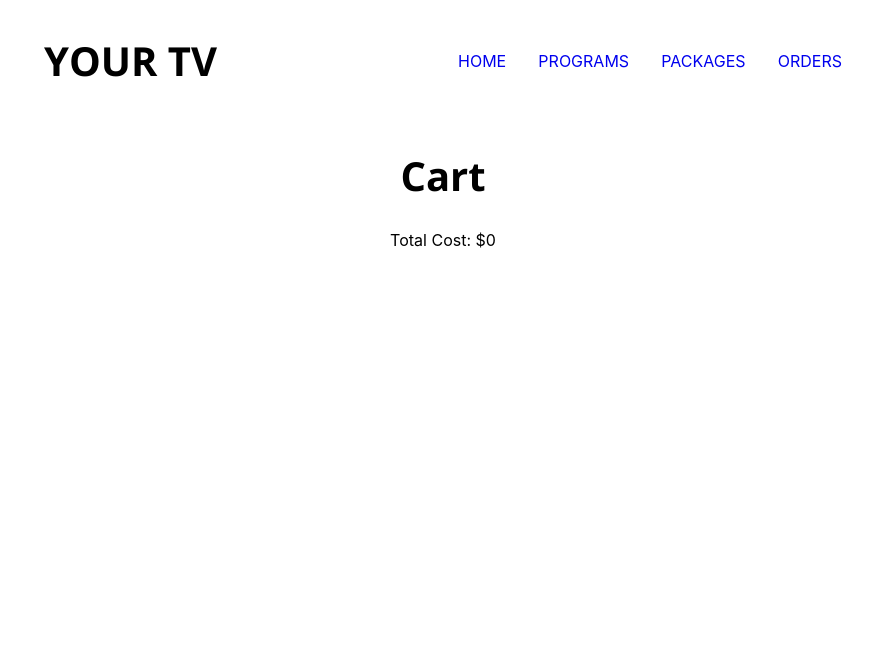
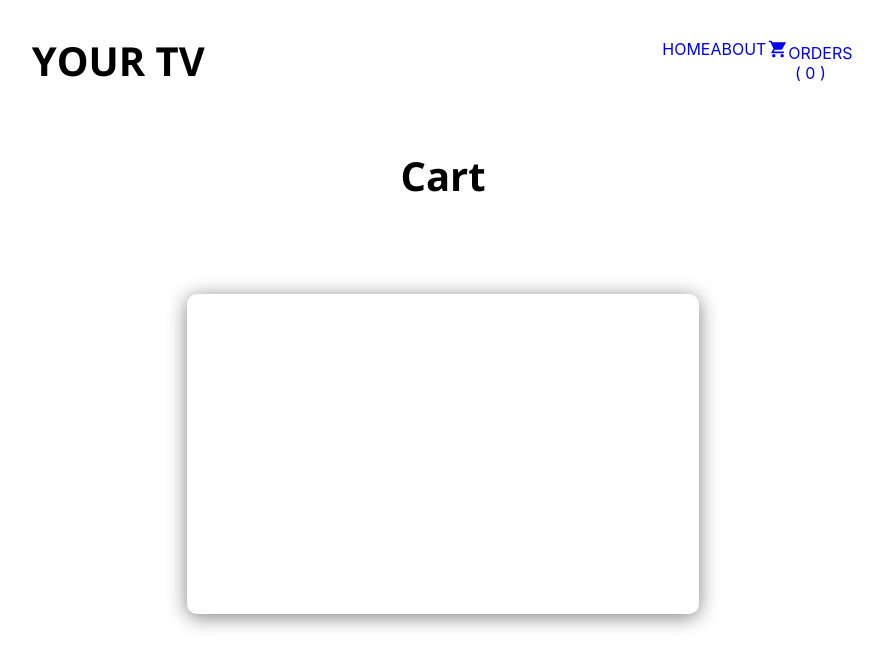
Before and after one commit to SteTheDiver/react-tv-app, a React (Create React App) app: page /orders in a window 1280 px wide. Shown: the top 668 px of the page, without its empty margins (197-1080 px from the left). Built offline with nearby package versions, Linux system fonts and the light colour scheme.

Commit message:
Deleted pages for package and progrmas, added page about, added styling

```diff
--- a/package.json
+++ b/package.json
@@ -4,6 +4,7 @@
   "private": true,
   "dependencies": {
     "@material-ui/core": "^4.11.3",
+    "@material-ui/icons": "^4.11.2",
     "@testing-library/jest-dom": "^5.11.9",
     "@testing-library/react": "^11.2.5",
     "@testing-library/user-event": "^12.7.0",
--- a/src/App.css
+++ b/src/App.css
@@ -7,12 +7,12 @@
 
 nav {
   display: flex;
-  justify-content: space-evenly;
+  justify-content: space-around;
   align-items: center;
 }
 
 .links {
-  width: 30%;
+  width: 15%;
   display: flex;
   justify-content: space-between;
 }
@@ -52,11 +52,6 @@ p {
   justify-content: space-evenly;
 }
 
-nav {
-  display: flex;
-  justify-content: space-evenly;
-}
-
 main {
   background: linear-gradient(
     0deg,
@@ -70,7 +65,7 @@ main {
   padding-top: 0.1em;
 }
 
-.program {
+.programs__container {
   padding: 0 8em;
   justify-content: flex-start;
   display: flex;
@@ -86,25 +81,70 @@ img {
   margin-top: -20px;
 }
 
-.legend {
-  display: flex;
-  justify-content: space-around;
-  margin-top: -3.5em;
-}
+/* Orders */
 
 .confirmation {
   margin-bottom: 1em;
 }
 
-.product {
+.cart__container {
+  display: flex;
+  flex-direction: column;
+  align-items: center;
+  padding-bottom: 50px;
+}
+
+.cart {
+  min-height: 40vh;
+  max-height: fit-content;
+  box-shadow: 0px 3px 20px gray;
+  flex-wrap: wrap;
+  border-radius: 10px;
+  width: 40vw;
+  margin: 4em 10em;
+  padding-top: 4em;
+}
+
+.orders {
   display: flex;
   flex-direction: row;
+  align-items: center;
   justify-content: space-around;
+  border: 0.5px solid grey;
+  margin: 1em 10em;
+  margin-top: 3px;
+}
+
+.btn__delete {
+  padding: 20px 0;
+  /* padding-bottom: 10px; */
+}
+
+.orders h3 {
+  color: black;
+  font-weight: 400;
 }
 
 .product h3 {
   color: black;
 }
+
+h1.about__title {
+  color: black;
+  font-family: "Open Sans", sans-serif;
+  font-weight: 700;
+  font-size: 2.5em;
+}
+
+p.about__text {
+  color: black;
+  font-family: "Open Sans", sans-serif;
+  text-transform: none;
+  font-weight: 400;
+  font-size: 2em;
+}
+
+/* Modal */
 
 .mymodal {
   position: fixed;
@@ -125,22 +165,12 @@ img {
   left: 0;
   right: 0;
   bottom: 0;
-  background-color: rgba(0, 0, 0, 0.5);
-}
-
-.mymodal__content {
-  height: 10vh;
-  color: black;
-  font-family: "Open Sans";
-  font-weight: 600;
-  display: flex;
-  flex-direction: column;
-  justify-content: space-around;
+  background-color: rgba(0, 0, 0, 0.75);
 }
 
 .ReactModal__Overlay {
   opacity: 0;
-  transition: opacity 300ms ease-in-out;
+  transition: opacity 500ms ease-in-out;
 }
 
 .ReactModal__Overlay--after-open {
--- a/src/App.js
+++ b/src/App.js
@@ -1,34 +1,18 @@
 import React from "react";
 import Heading from "./components/Heading";
-import Orders from "./components/Orders";
+import Orders from "./pages/Orders";
 import Home from "./components/Home";
-import Packages from "./pages/Packages";
-import Programs from "./pages/Programs";
+import About from "./pages/About";
 import { BrowserRouter as Router, Route, Switch } from "react-router-dom";
 import "./App.css";
 
 export default function App() {
-  // const [cart, setCart] = useState([]);
-  // const [page, setPage] = useState(PAGE_HOME);
-
-  // const navigateTo = (nextPage) => {
-  //   setPage(nextPage);
-  // };
-
-  // add the the elements to the array.
-  // function addItem(program, bundle) {
-  //   setCart((prevItems) => {
-  //     return [...prevItems, program, bundle];
-  //   });
-  // }
-
   return (
     <Router>
       <>
         <Heading />
         <Switch>
-          <Route component={Packages} exact path="/packages" />
-          <Route component={Programs} exact path="/programs" />
+          <Route component={About} exact path="/about" />
           <Route component={Orders} exact path="/orders" />
           <Route component={Home} path="/" />
         </Switch>
@@ -36,12 +20,3 @@ export default function App() {
     </Router>
   );
 }
-
-{
-  /* <Cart cart={cart} setCart={setCart} />
-{page === PAGE_HOME && <Home cart={cart} setCart={setCart} />}
-<div className="confirmation">
-  <button onClick={() => navigateTo(PAGE_CART)}>Go to Cart</button>
-  {page === PAGE_CART && <Cart cart={cart} setCart={setCart} />}
-</div> */
-}
--- a/src/components/Confirmation.jsx
+++ b/src/components/Confirmation.jsx
@@ -4,7 +4,7 @@ import Button from "@material-ui/core/Button";
 
 Modal.setAppElement("#root");
 
-export default function Confirmation(props) {
+export default function Confirmation() {
   const [isOpen, setIsOpen] = useState(false);
 
   function toggleModal() {
@@ -19,7 +19,7 @@ export default function Confirmation(props) {
         color="primary"
         onClick={toggleModal}
       >
-        <span>Order</span>
+        <span>Check out</span>
       </Button>
 
       <Modal
@@ -32,7 +32,7 @@ export default function Confirmation(props) {
       >
         <div className="mymodal__content">
           <div>
-            Your order for {props.price} $ has been confirmed!
+            Your order has been confirmed!
             <br></br> Enjoy our channels!
           </div>
           <Button
--- a/src/components/Form.jsx
+++ b/src/components/Form.jsx
@@ -9,8 +9,8 @@ import FormHelperText from "@material-ui/core/FormHelperText";
 import Button from "@material-ui/core/Button";
 
 function Form(props) {
-  const [bundle, setBundle] = useState("");
-  const [program, setProgram] = useState("");
+  const [bundle, setBundle] = useState([]);
+  const [program, setProgram] = useState([]);
 
   return (
     <div className="form">
@@ -58,7 +58,7 @@ function Form(props) {
         onClick={() => {
           props.onAdd(bundle, program);
           setBundle("");
-          // setProgram("");
+          setProgram("");
         }}
       >
         <span>Add your selection</span>
--- a/src/components/Heading.jsx
+++ b/src/components/Heading.jsx
@@ -1,15 +1,21 @@
-import React from "react";
+import React, { useContext } from "react";
+import { OrdersContext } from "../OrdersContext";
 import { Link } from "react-router-dom";
+import ShoppingCartSharpIcon from "@material-ui/icons/ShoppingCartSharp";
 
 function Heading() {
+  const [cart, setCart] = useContext(OrdersContext);
+
   return (
     <nav className="heading">
       <h1>YOUR TV</h1>
       <div className="links">
         <Link to="/">Home</Link>
-        <Link to="/programs">Programs</Link>
-        <Link to="/packages">Packages</Link>
-        <Link to="/orders">Orders</Link>
+        <Link to="/about">About</Link>
+        <Link to="/orders">
+          <ShoppingCartSharpIcon fontSize="small" />
+          Orders ( {cart.length == 0 ? 0 : cart.length} )
+        </Link>
       </div>
     </nav>
   );
--- a/src/components/Home.jsx
+++ b/src/components/Home.jsx
@@ -2,12 +2,12 @@ import React, { useContext, useState } from "react";
 import { OrdersContext } from "../OrdersContext";
 import Selection from "./Selection";
 import Form from "./Form";
-// import Confirmation from "./components/Confirmation";
 
 function Home() {
   const [cart, setCart] = useContext(OrdersContext);
 
   const addToCart = (bundle, program) => {
+    console.log("newcart", cart);
     setCart([...cart, bundle, program]);
   };
 
@@ -24,7 +24,7 @@ function Home() {
         {console.log("cart", cart)}
         <p>Total: {selectionTotal} $</p>
         {/* Map through the array to display the selected package */}
-        <div className="program">
+        <div className="programs__container">
           {cart &&
             cart.length > 0 &&
             cart.map((selection) => (
--- a/src/components/Orders.jsx
+++ /dev/null
@@ -1,42 +0,0 @@
-import React, { useContext } from "react";
-import { OrdersContext } from "../OrdersContext";
-
-function Orders() {
-  const [cart, setCart] = useContext(OrdersContext);
-
-  const removeFromCart = (productToRemove) => {
-    setCart(cart.filter((product) => product !== productToRemove));
-  };
-  const selectionTotal = cart.reduce(
-    (total, { price = 0 }) => total + price,
-    0
-  );
-
-  return (
-    <div>
-      <h1>Cart</h1>
-      {cart.map((product, i) => (
-        <div className="product" key={i}>
-          {console.log("Home", cart)}
-          <h3>{product.name}</h3>
-          <h4>${product.price}</h4>
-
-          <button onClick={() => removeFromCart(product)}>Remove</button>
-        </div>
-      ))}
-      {/* {cart.length > 0 && <button onClick={clearCart}>Clear Cart</button>} */}
-      <div>Total Cost: ${selectionTotal}</div>
-    </div>
-  );
-}
-
-export default Orders;
-
-{
-  /* <div className="products">
-
-</div> */
-}
-
-{
-}
--- /dev/null
+++ b/src/pages/About.jsx
@@ -0,0 +1,12 @@
+import React from "react";
+
+function About() {
+  return (
+    <div>
+      <h1 className="about__title">About</h1>
+      <p className="about__text">This store was an exercise for an interview</p>
+    </div>
+  );
+}
+
+export default About;
--- /dev/null
+++ b/src/pages/Orders.jsx
@@ -0,0 +1,57 @@
+import React, { useContext } from "react";
+import { OrdersContext } from "../OrdersContext";
+import Confirmation from "../components/Confirmation";
+import Button from "@material-ui/core/button";
+import IconButton from "@material-ui/core/Icon";
+import DeleteIcon from "@material-ui/icons/Delete";
+
+function Orders() {
+  const [cart, setCart] = useContext(OrdersContext);
+
+  const removeFromCart = (productToRemove) => {
+    setCart(cart.filter((product) => product !== productToRemove));
+  };
+
+  const clearCart = () => {
+    setCart([]);
+  };
+
+  let totalCost = cart.reduce((total, { price = 0 }) => total + price, 0);
+
+  return (
+    <div className="cart__container">
+      <h1>Cart</h1>
+      <div className="cart">
+        {cart.map((product, i) => (
+          <div className="orders" key={i}>
+            {console.log("Home", cart)}
+            <h3>{product.name}</h3>
+            <h4>${product.price}</h4>
+            <IconButton onClick={() => removeFromCart(product)}>
+              <DeleteIcon fontSize="medium" />
+            </IconButton>
+          </div>
+        ))}
+        <h3 style={{ color: "black" }}>
+          {totalCost == 0 ? null : "Total: $" + totalCost}
+        </h3>
+        <div className="btn__delete">
+          {cart.length > 0 && (
+            <Button
+              variant="contained"
+              color="secondary"
+              onClick={clearCart}
+              startIcon={<DeleteIcon />}
+            >
+              Clear cart
+            </Button>
+          )}
+        </div>
+      </div>
+
+      {cart.length > 0 ? <Confirmation /> : null}
+    </div>
+  );
+}
+
+export default Orders;
--- a/src/pages/Packages.jsx
+++ /dev/null
@@ -1,11 +0,0 @@
-import React from "react";
-
-function Packages() {
-  return (
-    <div>
-      <h1>Packages</h1>
-    </div>
-  );
-}
-
-export default Packages;
--- a/src/pages/Programs.jsx
+++ /dev/null
@@ -1,11 +0,0 @@
-import React from "react";
-
-function Programs() {
-  return (
-    <div>
-      <h1>Programs</h1>
-    </div>
-  );
-}
-
-export default Programs;
```
Also changed, not shown: 1 other file (tests, documents, lock files or other folders).
